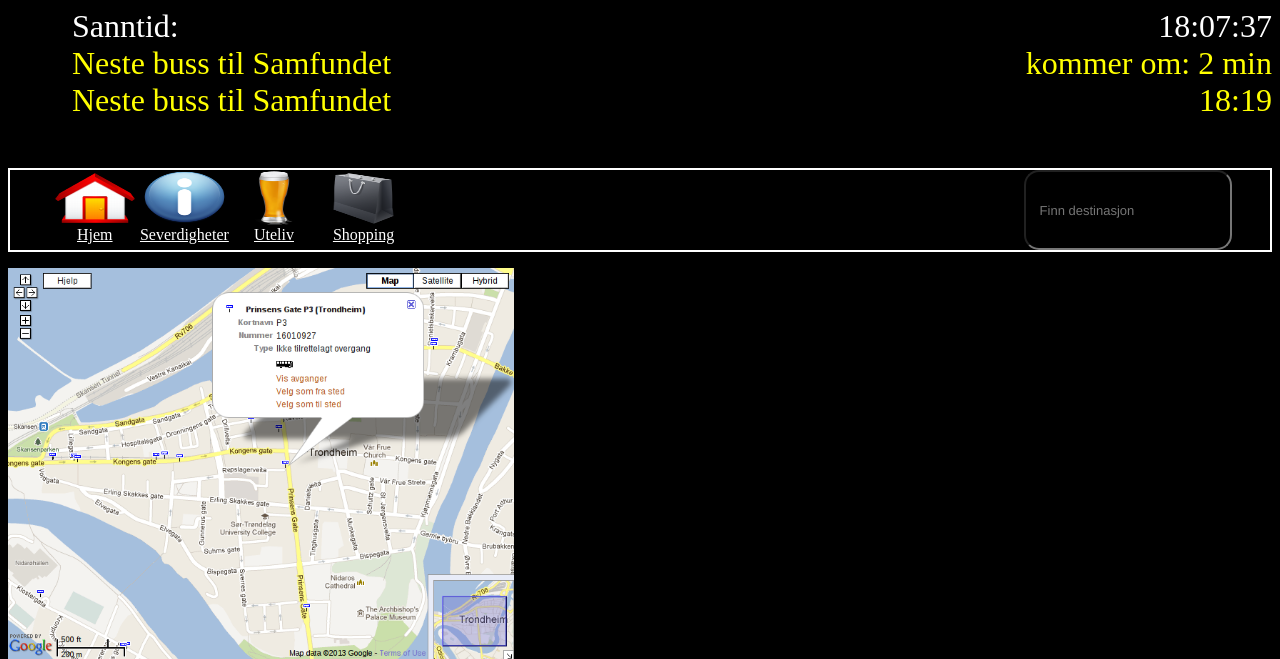
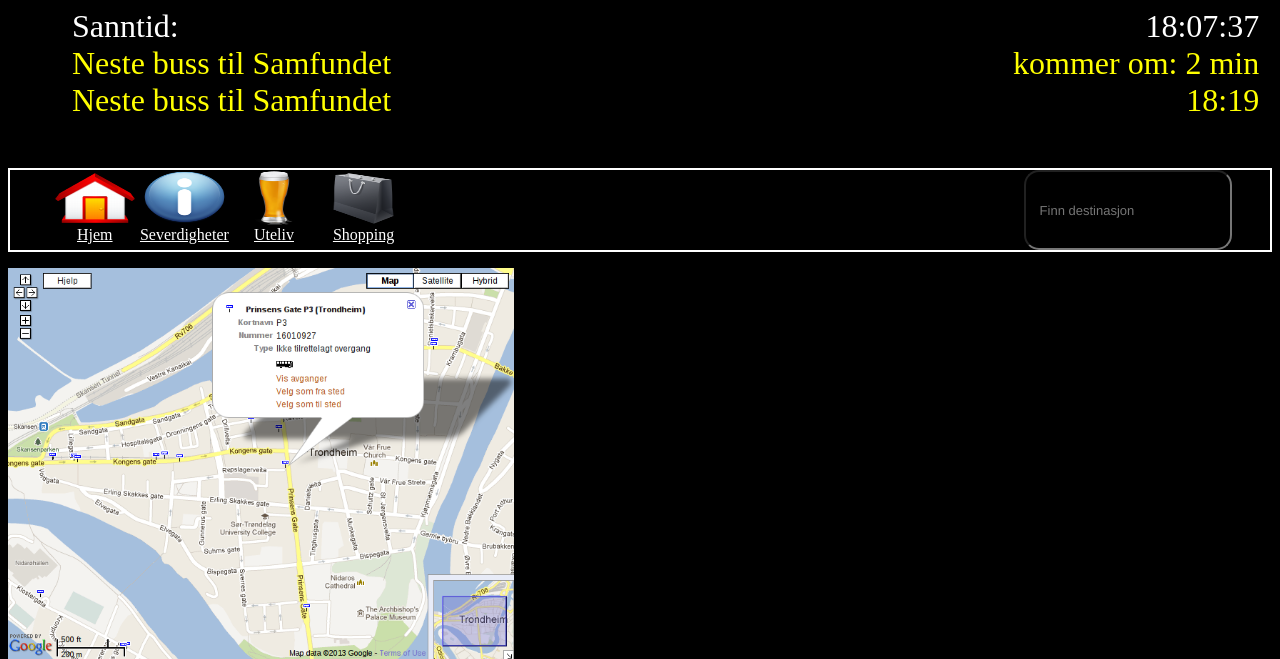
Before and after one commit to magnuskiro/ATBdemo, a PHP site: page /index.php in a window 1280 px wide. Shown: the top 659 px of the page. Run offline with PHP 8.4, Linux system fonts and the light colour scheme.

Commit message:
css adjust, added more space to the right in sanntid.

```diff
--- a/st.php
+++ b/st.php
@@ -1,6 +1,7 @@
 <div id="st">
 <span>Sanntid: </span>
-<span class="right"> 18:07:37 </span>
+
+<span class="right-tid"> 18:07:37 </span>
 
 <div class="tid">
 	<span>Neste buss til Samfundet</span>
--- a/style.css
+++ b/style.css
@@ -24,8 +24,14 @@ span{
 	float: right;
 }
 
+.right-tid{
+	float:right;
+	margin-right:1vw;
+}
+
 .tid{
 	margin-top:0vh;
+	margin-right: 1vw;
 }
 
 /* meny */
```
